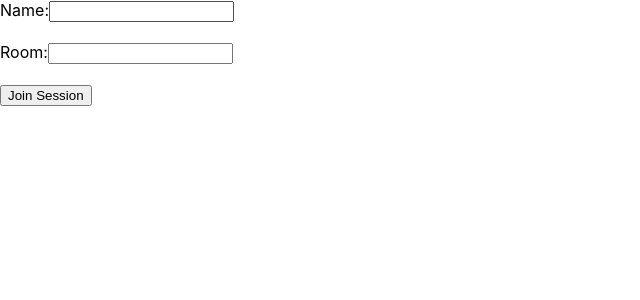
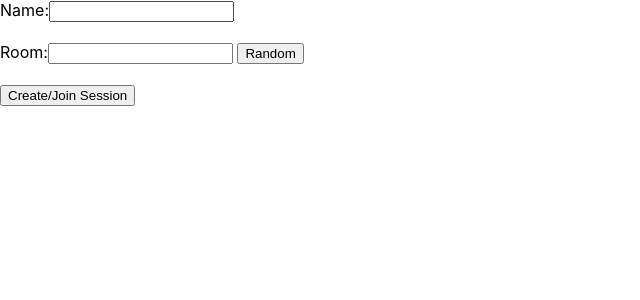
Before and after one commit to abizek/pointingpoker-ss, a React (Vite) app: page / in a window 1280 px wide. Shown: the top 300 px of the page, without its empty margins (0-640 px from the left). Built offline with nearby package versions, Linux system fonts and the light colour scheme; what @syncedstore/core would draw is missing.

Commit message:
feat: random room name generator

```diff
--- a/package.json
+++ b/package.json
@@ -10,6 +10,7 @@
   "dependencies": {
     "@syncedstore/core": "^0.3.9",
     "@syncedstore/react": "^0.3.9",
+    "random-words": "^1.1.2",
     "react": "^18.0.0",
     "react-dom": "^18.0.0",
     "y-websocket": "^1.4.3",
--- a/src/App.jsx
+++ b/src/App.jsx
@@ -4,7 +4,6 @@ import { Fragment, useState } from 'react'
 import { Form, PointingPokerSection } from './components'
 
 const App = () => {
-  // TODO: maybe add random session generator?
   const [name, setName] = useState(window.localStorage.getItem('name') ?? '')
   const [roomJoined, setRoomJoined] = useState(false)
 
--- a/src/components/Form.jsx
+++ b/src/components/Form.jsx
@@ -1,4 +1,5 @@
 import { useRef, useEffect } from 'react'
+import randomWords from 'random-words'
 import { joinRoom } from '../room'
 
 const CUSTOM_ROOM = ''
@@ -22,6 +23,7 @@ export const Form = ({ name, setName, setRoomJoined }) => {
   }
 
   useEffect(() => {
+    // TODO: get custom room name from route?
     // custom room support
     if (CUSTOM_ROOM) {
       roomInputRef.current.value = CUSTOM_ROOM
@@ -47,9 +49,18 @@ export const Form = ({ name, setName, setRoomJoined }) => {
           ref={roomInputRef}
         />
       </label>
+      &nbsp;
+      <button
+        type='button'
+        onClick={() => {
+          roomInputRef.current.value = randomWords()
+        }}
+      >
+        Random
+      </button>
       <br />
       <br />
-      <button type='submit'>Join Session</button>
+      <button type='submit'>Create/Join Session</button>
     </form>
   )
 }
```
Also changed, not shown: 1 other file (tests, documents, lock files or other folders).
